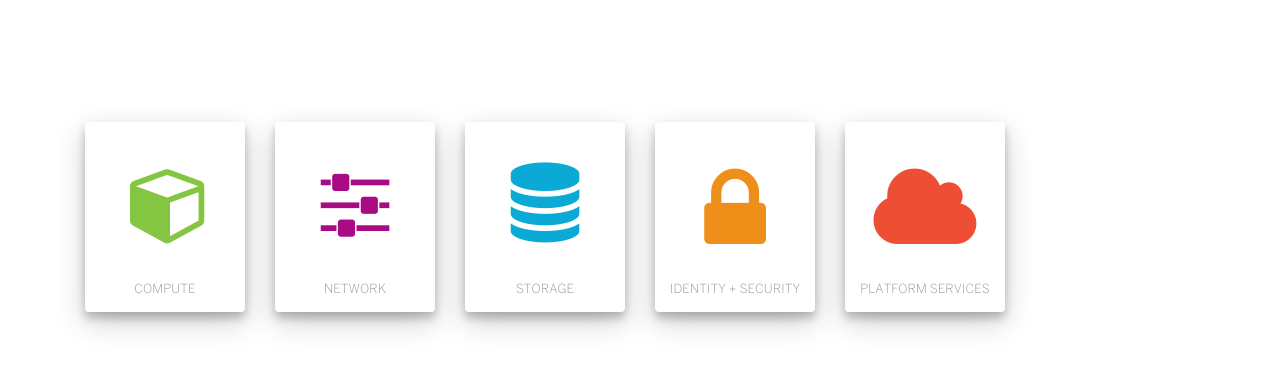
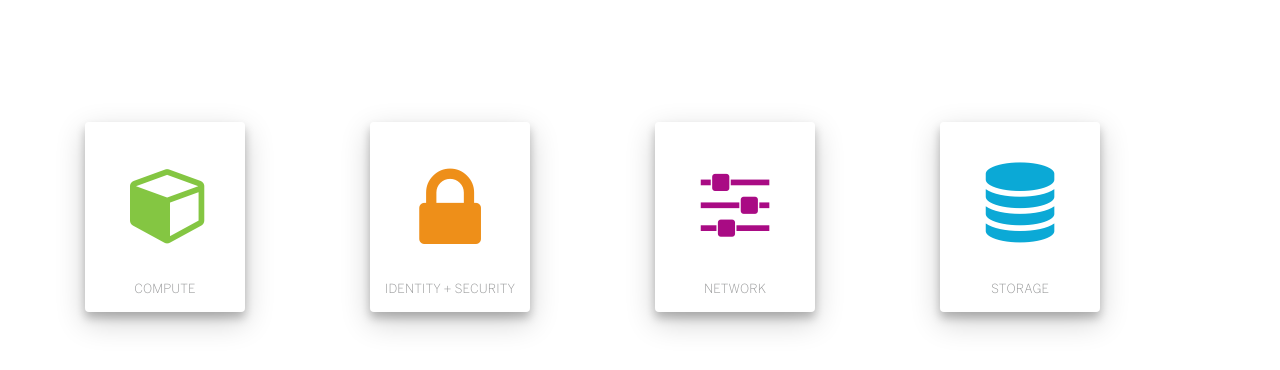
Before and after one commit to caleorourke/proof, a Jekyll site: the page built from portfolio.html, in a window 1280 px wide. Shown: the top 370 px of the page. Built offline with Jekyll 4.4.1, drawn with Linux system fonts in a browser that asks for light colours; nearby versions of some CDN libraries; Markdown is read by kramdown in place of the engine named in the settings; the repository's description, which GitHub fills in, is left out.

Commit message:
Update portfolio-three.html

```diff
--- a/_includes/partials/portfolio-three.html
+++ b/_includes/partials/portfolio-three.html
@@ -3,7 +3,7 @@
     <div class="col-md-12">
       <div class="row">
 
-        <div class="col-md-2">
+        <div class="col-md-3">
           <div>
             <span class="fa-stack icon-large">
               <i class="fa fa-circle fa-stack-2x icon-transparent shadow"></i>
@@ -13,7 +13,17 @@
           </div>
         </div>
 
-        <div class="col-md-2">
+        <div class="col-md-3">
+          <div>
+            <span class="fa-stack icon-large">
+              <i class="fa fa-circle fa-stack-2x icon-transparent shadow"></i>
+              <i class="fa fa-lock fa-stack-1x icon-orange"></i>
+              <h2 class="icon-caption u-text-center">Identity + Security</h2>
+            </span>
+          </div>
+        </div>
+
+        <div class="col-md-3">
           <div>
             <span class="fa-stack icon-large">
               <i class="fa fa-circle fa-stack-2x icon-transparent shadow"></i>
@@ -23,7 +33,7 @@
           </div>
         </div>
 
-        <div class="col-md-2">
+        <div class="col-md-3">
           <div>
             <span class="fa-stack icon-large">
               <i class="fa fa-circle fa-stack-2x icon-transparent shadow"></i>
@@ -33,16 +43,7 @@
           </div>
         </div>
 
-        <div class="col-md-2">
-          <div>
-            <span class="fa-stack icon-large">
-              <i class="fa fa-circle fa-stack-2x icon-transparent shadow"></i>
-              <i class="fa fa-lock fa-stack-1x icon-orange"></i>
-              <h2 class="icon-caption u-text-center">Identity + Security</h2>
-            </span>
-          </div>
-        </div>
-
+<!--
         <div class="col-md-2">
           <div>
             <span class="fa-stack icon-large">
@@ -51,7 +52,7 @@
               <h2 class="icon-caption u-text-center">Platform Services</h2>
             </span>
           </div>
-        </div>
+        </div> -->
       </div>
     </div>
   </div>
```
